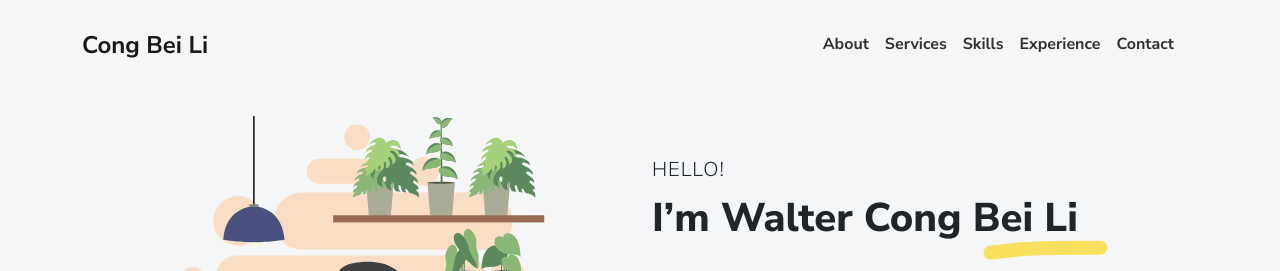
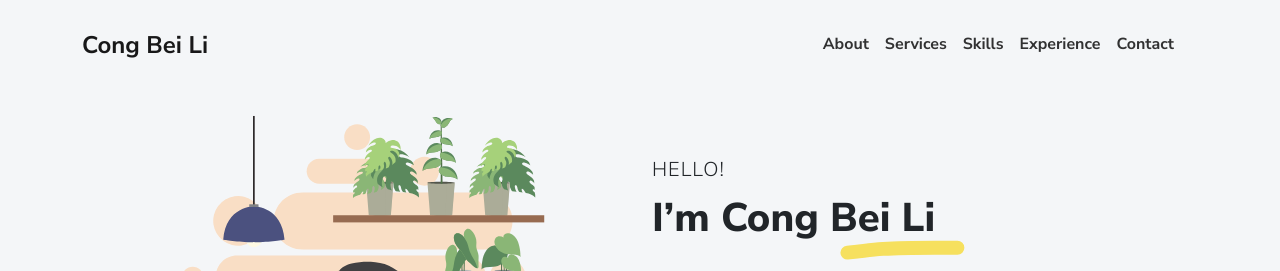
Before and after one commit to CongBeiLi/congbeili.github.io, a plain HTML site: page index.html in a window 1280 px wide. Shown: the top 271 px of the page. Drawn offline with Linux system fonts and the light colour scheme.

Commit message:
Update index.html

```diff
--- a/index.html
+++ b/index.html
@@ -54,7 +54,7 @@
         <div class="col-lg-6">
           <div class="mt-5">
             <p class="lead text-uppercase mb-1">Hello!</p>
-            <h1 class="intro-title marker" data-aos="fade-left" data-aos-delay="50">I’m Walter Cong Bei Li</h1>
+            <h1 class="intro-title marker" data-aos="fade-left" data-aos-delay="50">I’m Cong Bei Li</h1>
             <p class="lead fw-normal mt-3" data-aos="fade-up" data-aos-delay="100">Cashier & Financial Operations Lead</p>
             <div class="social-nav" data-aos="fade-up" data-aos-delay="200">
               <nav role="navigation">
```
